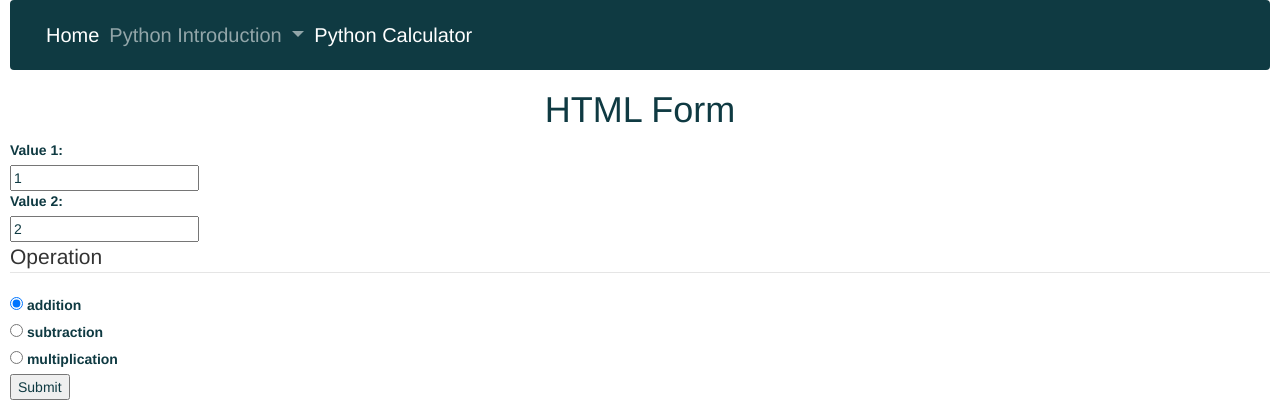
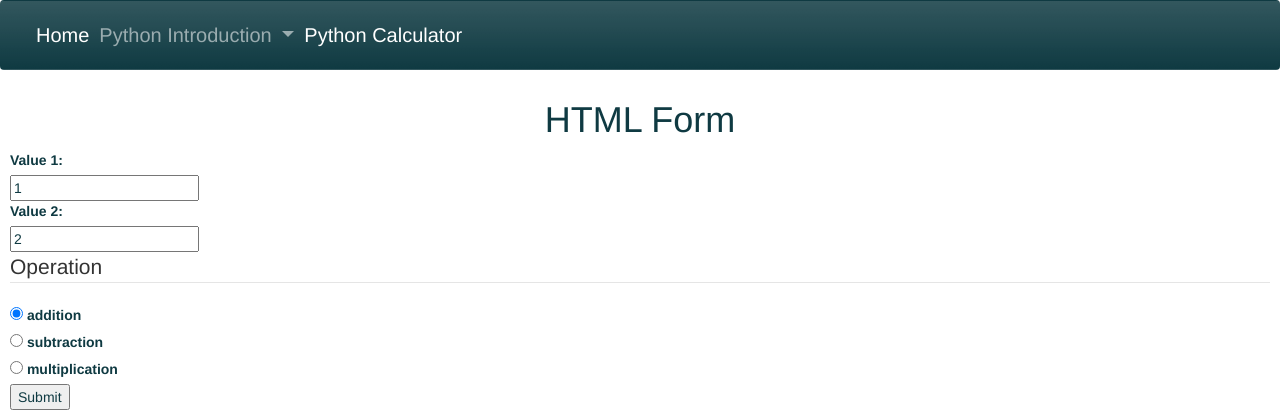
Before and after one commit to anujaku/is601finalproject, a Flask app: template app/templates/basicform.html in a window 1280 px wide. Shown: the top 420 px of the page. Run offline with Flask 2, Linux system fonts and the light colour scheme; the template is opened without the code that fills it, so the values that code supplies are empty; parts of the project's set-up code (start-up, migrations or seed data) failed here and were passed over; some libraries are stand-ins or nearby versions; some web fonts are replaced.

Commit message:
navbar changes to fix navbar

```diff
--- a/app/templates/base.html
+++ b/app/templates/base.html
@@ -139,7 +139,8 @@
   </head>
   <body>
 <div class="wrapper">
-    <nav id="navbar-example2" class="navbar navbar-expand-lg navbar-dark fixed-top" style="background-color: #0f3a42">
+<br><br><br><br>
+    <nav id="navbar-example2" class="navbar navbar-expand-lg navbar-dark bg-gradient fixed-top" style="background-color: #0f3a42; position: fixed">
         <div class="container-fluid">
 
             <button class="navbar-toggler" type="button" data-bs-toggle="collapse" data-bs-target="#navbarSupportedContent" aria-controls="navbarSupportedContent" aria-expanded="false" aria-label="Toggle navigation">
```
